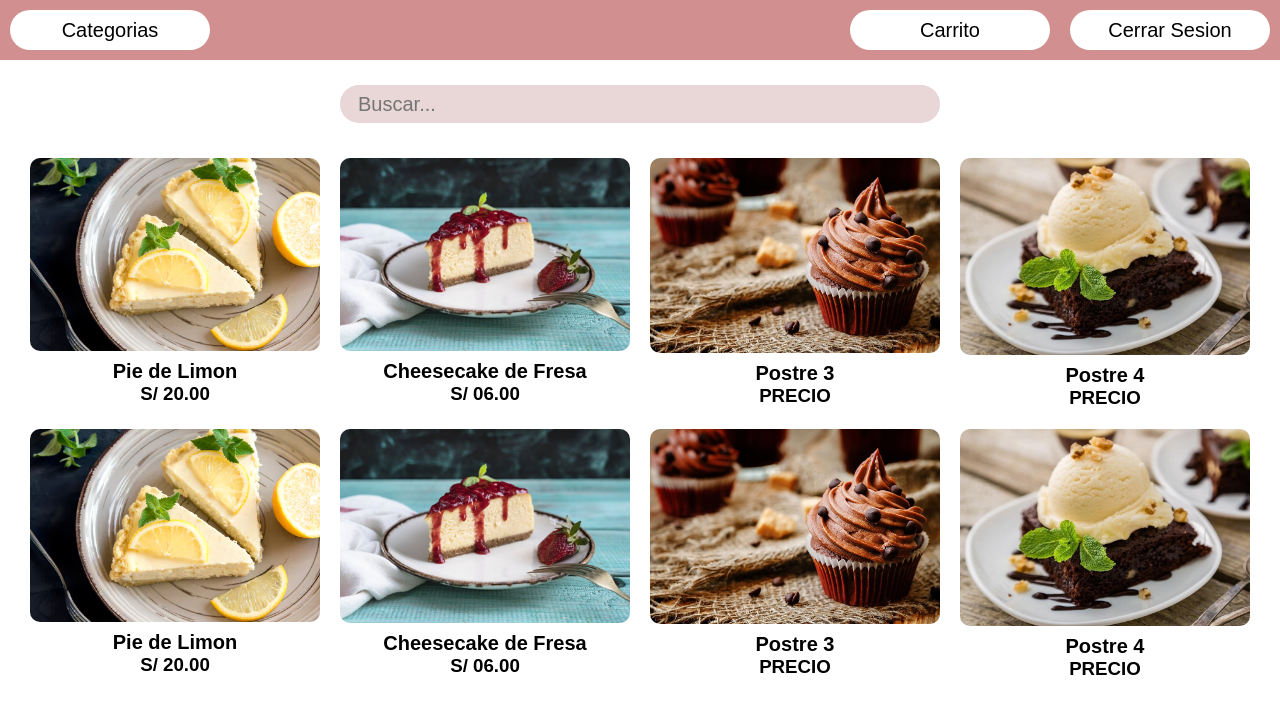
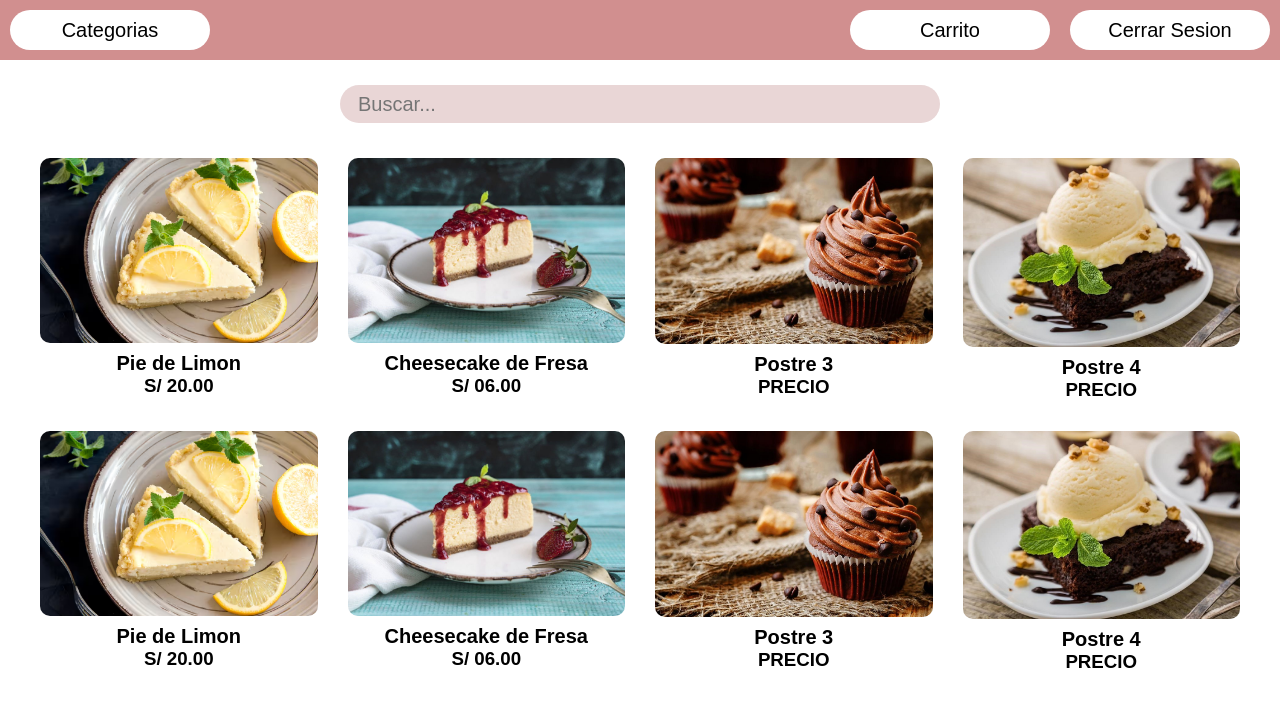
Before and after one commit to Jhoanisrq/DBP_Project, a plain HTML site: page DBP/tienda.html in a window 1280 px wide. Drawn offline with Linux system fonts and the light colour scheme; a web font is replaced by a local one.

Commit message:
Update style_tienda.css

```diff
--- a/DBP/style_tienda.css
+++ b/DBP/style_tienda.css
@@ -76,11 +76,11 @@ img
 .container
 {
     margin-top: 25px;
-    margin-left: 30px;
-    margin-right: 30px;
+    margin-left: 40px;
+    margin-right: 40px;
     display: grid;
     grid-template-columns: repeat(4,1fr);
-    gap: 20px;
+    gap: 30px;
 }
 
 .container-product{
```
